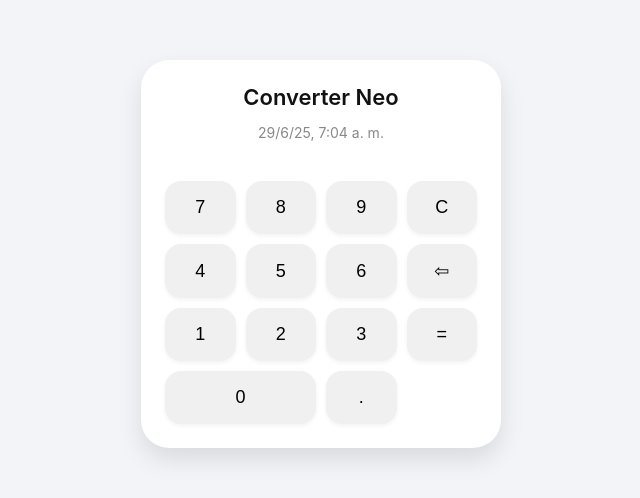
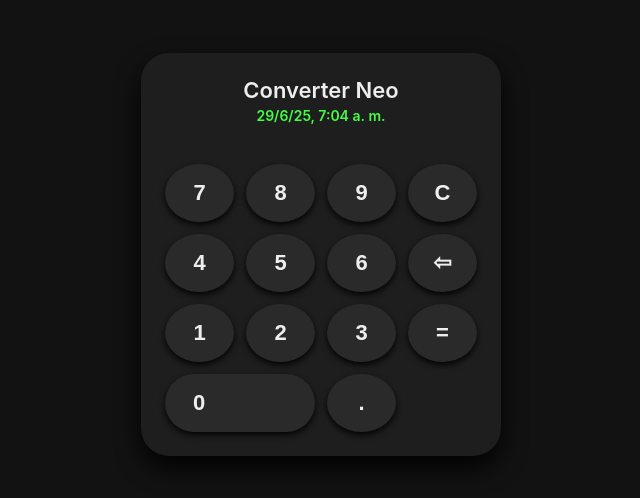
Before and after one commit to scz-red/Dolar, a plain HTML site: page index.html in a window 1280 px wide. Shown: the part 146-644 px from the top of the page, without its empty margins (319-959 px from the left). Drawn offline with Linux system fonts and the light colour scheme; no server answers.

Commit message:
Update style.css

```diff
--- a/style.css
+++ b/style.css
@@ -1,10 +1,10 @@
-/* === Estilo Converter Neo / iOS === */
 body {
   margin: 0;
   padding: 0;
-  font-family: -apple-system, BlinkMacSystemFont, "Segoe UI", Roboto, Helvetica, Arial, sans-serif;
-  background: #f2f4f8;
-  color: #111;
+  font-family: -apple-system, BlinkMacSystemFont, "Segoe UI", Roboto, Helvetica,
+    Arial, sans-serif;
+  background: #121212;
+  color: #eee;
   display: flex;
   justify-content: center;
   align-items: center;
@@ -12,11 +12,11 @@ body {
 }
 
 .app {
-  background: white;
+  background: #1e1e1e;
   width: 360px;
   max-width: 95vw;
   border-radius: 28px;
-  box-shadow: 0 12px 25px rgba(0, 0, 0, 0.1);
+  box-shadow: 0 12px 25px rgba(0, 0, 0, 0.9);
   padding: 24px;
   box-sizing: border-box;
 }
@@ -30,11 +30,14 @@ h1 {
   margin: 0;
   font-size: 22px;
   font-weight: 600;
+  color: #eee;
 }
 
 #date {
   font-size: 14px;
-  color: #888;
+  color: #44ff44;
+  font-weight: 600;
+  margin-top: 4px;
 }
 
 .currency-list {
@@ -48,10 +51,9 @@ h1 {
   display: flex;
   justify-content: space-between;
   align-items: center;
-  background: #fff;
+  background: #2a2a2a;
   border-radius: 16px;
   padding: 12px 16px;
-  box-shadow: inset 0 0 0 1px #ddd, 0 4px 10px rgba(0,0,0,0.04);
 }
 
 .currency-flag span:first-child {
@@ -62,33 +64,49 @@ h1 {
 .currency-flag span:last-child {
   font-size: 16px;
   font-weight: 500;
+  color: #eee;
 }
 
 .currency-value {
-  font-size: 16px;
-  font-weight: 600;
+  font-size: 18px;
+  font-weight: 700;
+  color: #e6b85f;
 }
 
 .keyboard {
   display: grid;
   grid-template-columns: repeat(4, 1fr);
-  gap: 10px;
+  gap: 12px;
 }
 
 .keyboard button {
-  font-size: 18px;
+  font-size: 22px;
   padding: 16px;
   border: none;
-  border-radius: 16px;
-  background: #f0f0f0;
-  box-shadow: 0 2px 4px rgba(0, 0, 0, 0.05);
+  border-radius: 50%;
+  background: #2a2a2a;
+  color: #eee;
+  font-weight: 700;
+  box-shadow: 0 3px 6px rgba(0, 0, 0, 0.9);
   transition: background 0.2s;
+  cursor: pointer;
 }
 
 .keyboard button:hover {
-  background: #e0e0e0;
+  background: #444;
 }
 
 .keyboard .zero {
   grid-column: span 2;
+  border-radius: 32px;
+  text-align: left;
+  padding-left: 28px;
 }
+.keyboard button.operator {
+  background: #e6b85f;
+  color: #222;
+  font-weight: 800;
+}
+.keyboard button.operator:hover {
+  background: #ffce54;
+}
```
